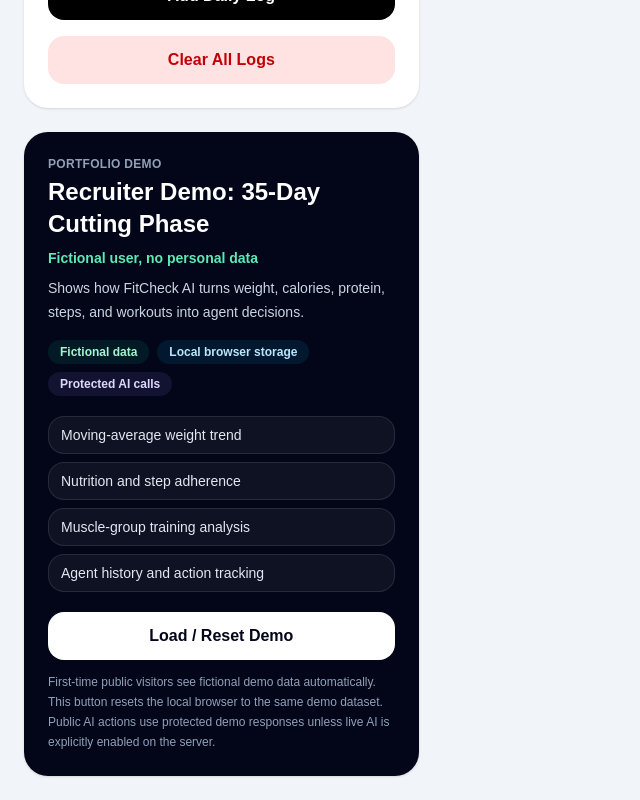
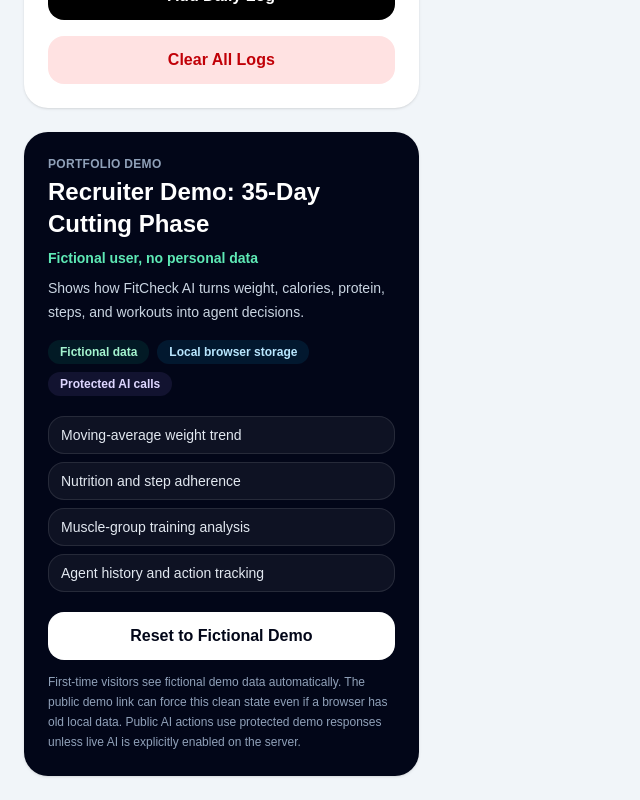
Before and after one commit to ayushs36/fitcheck-ai, a Next.js app: page / in a window 1280 px wide. Shown: the part 2044-2844 px from the top of the page, without its empty margins (0-640 px from the left). Built offline with nearby package versions, Linux system fonts and the light colour scheme.

Commit message:
Improve recruiter demo reset

```diff
--- a/app/page.tsx
+++ b/app/page.tsx
@@ -255,6 +255,13 @@ useEffect(() => {
   if (savedAiHistory) setAiHistory(JSON.parse(savedAiHistory));
 }, []);
   useEffect(() => {
+    const demoParam = new URLSearchParams(window.location.search).get("demo");
+
+    if (demoParam === "1" || demoParam === "true") {
+      loadDemoData();
+      return;
+    }
+
     const savedLogs = localStorage.getItem(STORAGE_KEY);
 
     if (savedLogs) {
@@ -1365,10 +1372,16 @@ AI Confidence Score: ${confidenceScore}%
   function loadDemoData() {
     const demoLogs = createDemoLogs();
     const demoAgentHistory = createDemoAgentHistory();
+    const demoGoalDate = addDays(new Date(), 28).toISOString().slice(0, 10);
+    const demoSettings = {
+      goal: "Cutting",
+      goalWeight: 134,
+      goalDate: demoGoalDate,
+    };
 
     setGoal("Cutting");
     setGoalWeight(134);
-    setGoalDate(addDays(new Date(), 28).toISOString().slice(0, 10));
+    setGoalDate(demoGoalDate);
     setLogs(demoLogs);
     setAgentHistory(demoAgentHistory);
     setAiHistory([]);
@@ -1401,6 +1414,9 @@ AI Confidence Score: ${confidenceScore}%
     localStorage.setItem(AI_HISTORY_KEY, JSON.stringify([]));
     localStorage.setItem(GOAL_ADAPTATION_HISTORY_KEY, JSON.stringify([]));
     localStorage.setItem(COACHING_PLAN_HISTORY_KEY, JSON.stringify([]));
+    localStorage.setItem(SETTINGS_KEY, JSON.stringify(demoSettings));
+    localStorage.removeItem(EDIT_LOG_ID_KEY);
+    localStorage.removeItem(DAILY_LOG_DRAFT_KEY);
   }
 
   function applyGoalDateSuggestion() {
--- a/components/DemoModeCard.tsx
+++ b/components/DemoModeCard.tsx
@@ -41,14 +41,14 @@ export function DemoModeCard({ loadDemoData }: { loadDemoData: () => void }) {
         onClick={loadDemoData}
         className="mt-5 w-full rounded-2xl bg-white px-4 py-3 font-semibold text-slate-950 transition hover:bg-emerald-100"
       >
-        Load / Reset Demo
+        Reset to Fictional Demo
       </button>
 
       <p className="mt-3 text-xs leading-5 text-slate-400">
-        First-time public visitors see fictional demo data automatically. This
-        button resets the local browser to the same demo dataset. Public AI
-        actions use protected demo responses unless live AI is explicitly
-        enabled on the server.
+        First-time visitors see fictional demo data automatically. The public
+        demo link can force this clean state even if a browser has old local
+        data. Public AI actions use protected demo responses unless live AI is
+        explicitly enabled on the server.
       </p>
     </section>
   );
```
Also changed, not shown: 1 other file (tests, documents, lock files or other folders).
